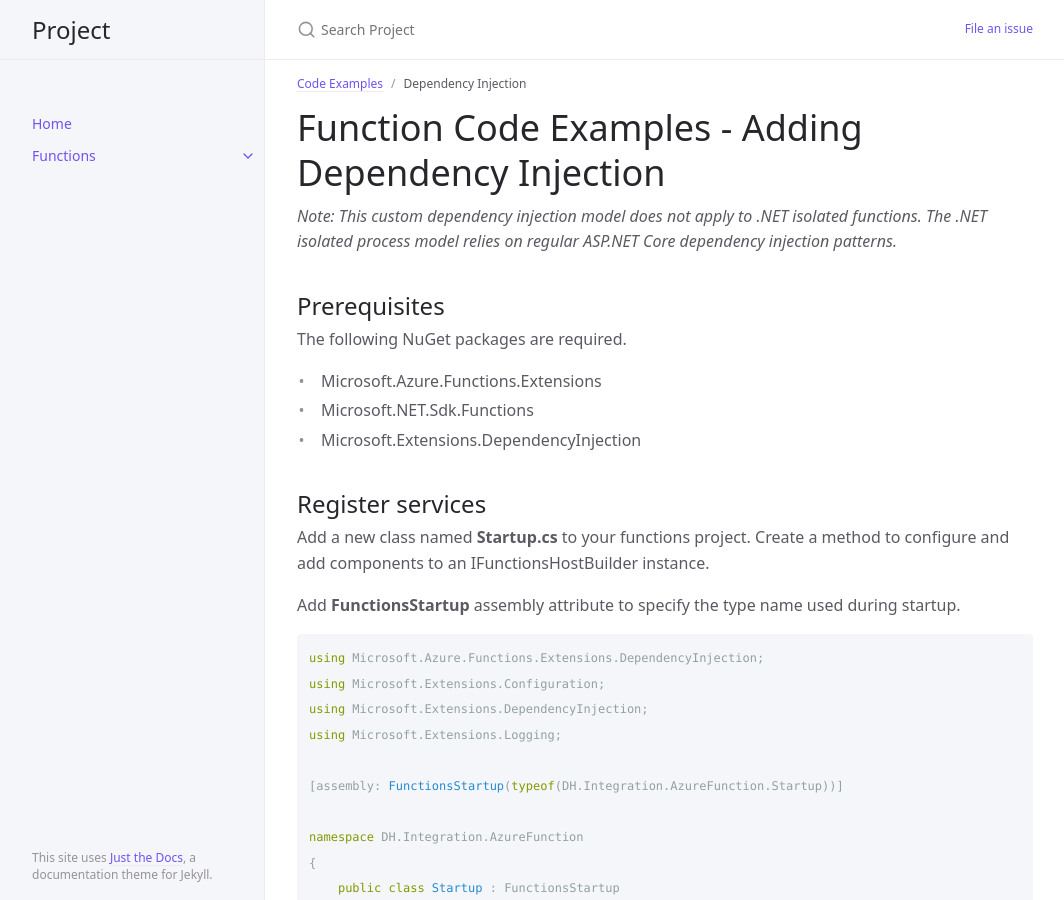
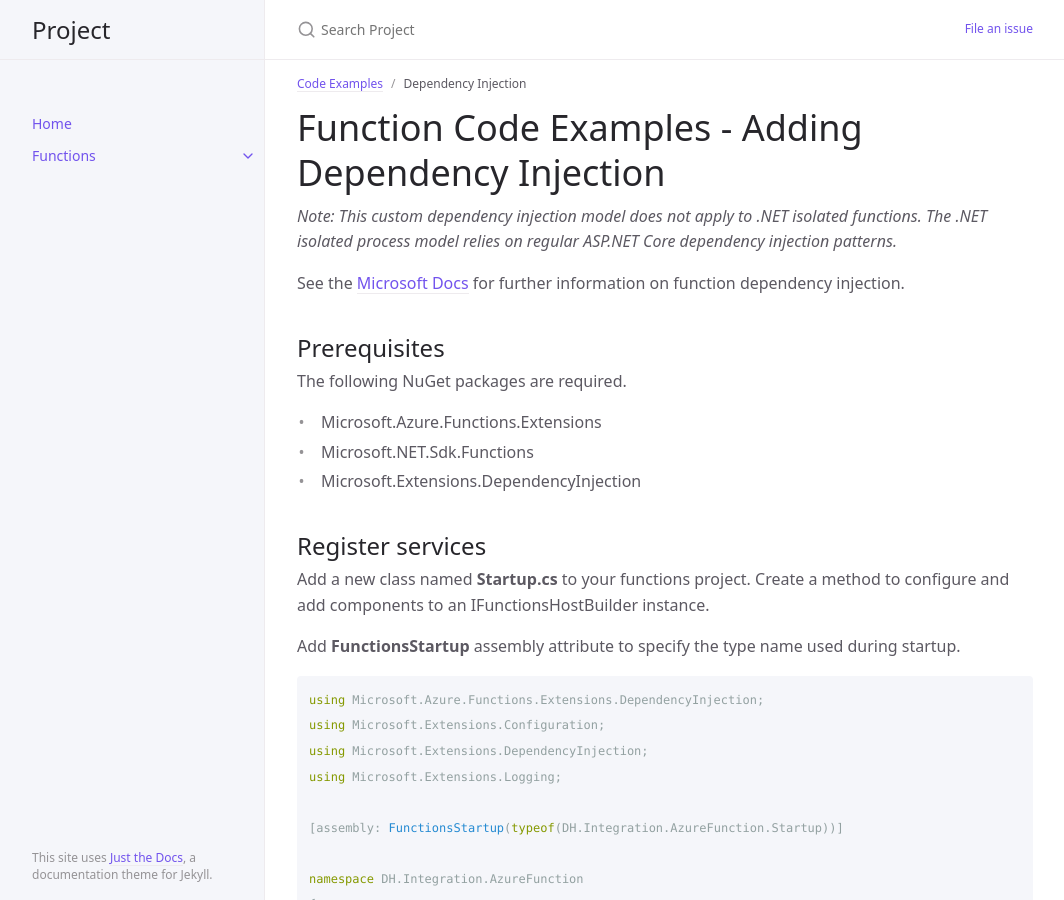
Before and after one commit to bwagner77/docs-test, a Jekyll site: the page built from function/examples-dependency-injection.md, in a window 1280 px wide and 900 px high. Shown: the whole window, without its empty margins (107-1171 px from the left). Built offline with Jekyll 4.4.1, drawn with Linux system fonts in a browser that asks for light colours.

Commit message:
Updated function docs.

```diff
--- a/function/examples-dependency-injection.md
+++ b/function/examples-dependency-injection.md
@@ -12,6 +12,10 @@ nav_order: 1
 *Note: This custom dependency injection model does not apply to .NET
 isolated functions. The .NET isolated process model relies on regular
 ASP.NET Core dependency injection patterns.*
+
+See the
+[Microsoft Docs](https://docs.microsoft.com/en-us/azure/azure-functions/functions-dotnet-dependency-injection)
+for further information on function dependency injection.
 
 ## Prerequisites
 
```
